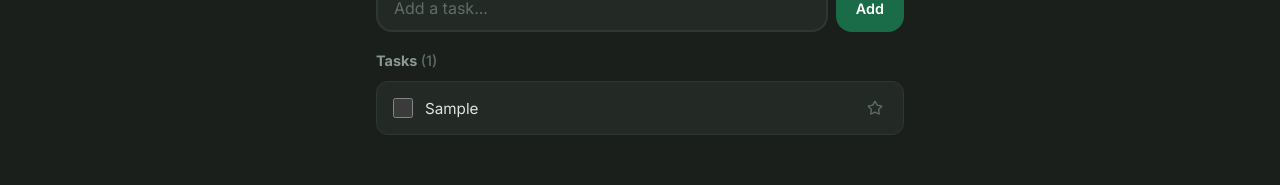
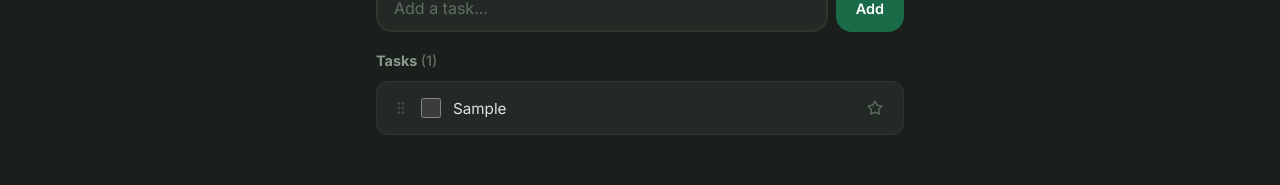
Before and after one commit to meduseld-io/lembas, a React (Vite) app in the folder frontend/: page / in a window 1280 px wide. Both pictures are taken after typing "Sample" into the empty fields and a click on the button "Add". Shown: the part 137-322 px from the top of the page. Built offline with nearby package versions, Linux system fonts and the light colour scheme.

Commit message:
fix(frontend): Add drag handle for reliable touch drag and scroll
Replaced whole-row drag with a dedicated grip icon handle.
Only the handle has touch-action:none so the browser handles
scroll on the rest of the row. Updated HelpModal to describe
the new grip-based drag interaction.

```diff
--- a/frontend/src/HelpModal.jsx
+++ b/frontend/src/HelpModal.jsx
@@ -1,5 +1,5 @@
 import { useEffect } from 'react';
-import { Plus, Pencil, ArrowUpDown, Trash2, Star, CheckSquare, ShoppingBag, ListChecks, ShoppingCart } from 'lucide-react';
+import { Plus, Pencil, ArrowUpDown, Trash2, Star, CheckSquare, ShoppingBag, ListChecks, ShoppingCart, GripVertical } from 'lucide-react';
 import './HelpModal.css';
 
 export default function HelpModal({ onClose, mode }) {
@@ -49,7 +49,7 @@ export default function HelpModal({ onClose, mode }) {
               <div className="help-icon"><ArrowUpDown size={20} /></div>
               <div>
                 <p className="help-title">Reorder tasks</p>
-                <p>Press and hold a task to pick it up, then drag it to a new position.</p>
+                <p>Drag the <GripVertical size={14} style={{verticalAlign: 'middle'}} /> grip icon to pick up a task and move it to a new position.</p>
               </div>
             </div>
 
@@ -57,7 +57,7 @@ export default function HelpModal({ onClose, mode }) {
               <div className="help-icon"><Trash2 size={20} /></div>
               <div>
                 <p className="help-title">Delete tasks</p>
-                <p>While dragging, drop the task on the trash icon at the bottom. You can also clear all completed tasks at once.</p>
+                <p>Drag a task using the grip icon and drop it on the trash icon at the bottom. You can also clear all completed tasks at once.</p>
               </div>
             </div>
 
@@ -91,7 +91,7 @@ export default function HelpModal({ onClose, mode }) {
               <div className="help-icon"><ArrowUpDown size={20} /></div>
               <div>
                 <p className="help-title">Reorder items</p>
-                <p>Press and hold an item to pick it up, then drag it to a new position.</p>
+                <p>Drag the <GripVertical size={14} style={{verticalAlign: 'middle'}} /> grip icon to pick up an item and move it to a new position.</p>
               </div>
             </div>
 
@@ -99,7 +99,7 @@ export default function HelpModal({ onClose, mode }) {
               <div className="help-icon"><Trash2 size={20} /></div>
               <div>
                 <p className="help-title">Delete an item</p>
-                <p>While dragging, drop the item on the trash icon at the bottom. You can also delete from the edit screen.</p>
+                <p>Drag an item using the grip icon and drop it on the trash icon at the bottom. You can also delete from the edit screen.</p>
               </div>
             </div>
 
--- a/frontend/src/ItemRow.css
+++ b/frontend/src/ItemRow.css
@@ -22,6 +22,25 @@
 .item.dragging {
   box-shadow: var(--shadow-lg);
   border-color: var(--green-500);
+}
+
+.drag-handle {
+  display: flex;
+  align-items: center;
+  justify-content: center;
+  color: var(--text-muted);
+  cursor: grab;
+  padding: 4px 0;
+  flex-shrink: 0;
+  opacity: 0.5;
+  transition: opacity 0.15s, color 0.15s;
+}
+.drag-handle:hover {
+  opacity: 1;
+  color: var(--text-secondary);
+}
+.drag-handle:active {
+  cursor: grabbing;
 }
 
 .item input[type='checkbox'] {
--- a/frontend/src/ItemRow.jsx
+++ b/frontend/src/ItemRow.jsx
@@ -1,7 +1,7 @@
 import { useRef, useCallback } from 'react';
 import { useSortable } from '@dnd-kit/sortable';
 import { CSS } from '@dnd-kit/utilities';
-import { Star } from 'lucide-react';
+import { GripVertical, Star } from 'lucide-react';
 import './ItemRow.css';
 
 export default function ItemRow({ item, onCheck, onQty, onStar, starred, onTap, sortable = true }) {
@@ -28,20 +28,10 @@ export default function ItemRow({ item, onCheck, onQty, onStar, starred, onTap,
     zIndex: isDragging ? 50 : undefined,
   };
 
-  // Merge our tap detection with dnd-kit's listeners
-  const mergedListeners = sortable && listeners ? {
-    ...listeners,
-    onPointerDown: (e) => {
-      touchStart.current = { time: Date.now(), target: e.target };
-      touchMoved.current = false;
-      listeners.onPointerDown?.(e);
-    },
-  } : {
-    onPointerDown: (e) => {
-      touchStart.current = { time: Date.now(), target: e.target };
-      touchMoved.current = false;
-    },
-  };
+  function handlePointerDown(e) {
+    touchStart.current = { time: Date.now(), target: e.target };
+    touchMoved.current = false;
+  }
 
   function handlePointerMove() {
     touchMoved.current = true;
@@ -51,7 +41,7 @@ export default function ItemRow({ item, onCheck, onQty, onStar, starred, onTap,
     if (!touchMoved.current && touchStart.current && !isDragging) {
       const elapsed = Date.now() - touchStart.current.time;
       const t = touchStart.current.target;
-      const isInteractive = t.type === 'checkbox' || t.closest?.('.qty-controls') || t.closest?.('.item-actions');
+      const isInteractive = t.type === 'checkbox' || t.closest?.('.qty-controls') || t.closest?.('.item-actions') || t.closest?.('.drag-handle');
       if (elapsed < 250 && !isInteractive) {
         onTap();
       }
@@ -65,14 +55,15 @@ export default function ItemRow({ item, onCheck, onQty, onStar, starred, onTap,
       ref={setRef}
       style={style}
       {...attributes}
-      {...mergedListeners}
+      onPointerDown={handlePointerDown}
       onPointerMove={handlePointerMove}
       onPointerUp={handlePointerUp}
-      onClick={(e) => {
-        if (e.target.closest('.qty-controls') || e.target.closest('.item-actions') || e.target.type === 'checkbox') return;
-        // Desktop fallback - onPointerUp handles tap on mobile
-      }}
     >
+      {sortable && (
+        <div className="drag-handle" {...listeners} style={{ touchAction: 'none' }}>
+          <GripVertical size={16} />
+        </div>
+      )}
       <input
         type="checkbox"
         checked={item.checked}
--- a/frontend/src/ShoppingList.jsx
+++ b/frontend/src/ShoppingList.jsx
@@ -1,5 +1,5 @@
 import { useState, useRef, useMemo, useCallback } from 'react';
-import { DndContext, closestCenter, PointerSensor, TouchSensor, useSensor, useSensors } from '@dnd-kit/core';
+import { DndContext, closestCenter, PointerSensor, useSensor, useSensors } from '@dnd-kit/core';
 import { SortableContext, verticalListSortingStrategy, arrayMove } from '@dnd-kit/sortable';
 import { Trash2, ShoppingCart, Star as StarIcon } from 'lucide-react';
 import ItemRow from './ItemRow.jsx';
@@ -34,8 +34,7 @@ export default function ShoppingList({ items, setItems, addItem, regulars, toggl
   }, [inputVal, regulars]);
 
   const sensors = useSensors(
-    useSensor(PointerSensor, { activationConstraint: { distance: 5 } }),
-    useSensor(TouchSensor, { activationConstraint: { delay: 300, tolerance: 5 } })
+    useSensor(PointerSensor, { activationConstraint: { distance: 5 } })
   );
 
   function isPointerOverDelete() {
--- a/frontend/src/TodoItem.css
+++ b/frontend/src/TodoItem.css
@@ -7,12 +7,29 @@
   border: 1px solid var(--border);
   border-radius: var(--radius-sm);
   margin-bottom: 6px;
-  cursor: grab;
   user-select: none;
   transition: opacity 0.15s, box-shadow 0.15s;
 }
 .todo-item.dragging {
   box-shadow: var(--shadow-lg);
+}
+
+.todo-item .drag-handle {
+  display: flex;
+  align-items: center;
+  justify-content: center;
+  color: var(--text-muted);
+  cursor: grab;
+  padding: 4px 0;
+  flex-shrink: 0;
+  opacity: 0.5;
+  transition: opacity 0.15s, color 0.15s;
+}
+.todo-item .drag-handle:hover {
+  opacity: 1;
+  color: var(--text-secondary);
+}
+.todo-item .drag-handle:active {
   cursor: grabbing;
 }
 .todo-item.done {
--- a/frontend/src/TodoItem.jsx
+++ b/frontend/src/TodoItem.jsx
@@ -1,13 +1,10 @@
-import { useRef, useCallback } from 'react';
+import { useCallback } from 'react';
 import { useSortable } from '@dnd-kit/sortable';
 import { CSS } from '@dnd-kit/utilities';
-import { Star } from 'lucide-react';
+import { GripVertical, Star } from 'lucide-react';
 import './TodoItem.css';
 
 export default function TodoItem({ item, onToggle, onDelete, onStar, starred, sortable = true }) {
-  const touchStart = useRef(null);
-  const touchMoved = useRef(false);
-
   const {
     attributes,
     listeners,
@@ -28,23 +25,18 @@ export default function TodoItem({ item, onToggle, onDelete, onStar, starred, so
     zIndex: isDragging ? 50 : undefined,
   };
 
-  const mergedListeners = sortable && listeners ? {
-    ...listeners,
-    onPointerDown: (e) => {
-      touchStart.current = { time: Date.now() };
-      touchMoved.current = false;
-      listeners.onPointerDown?.(e);
-    },
-  } : {};
-
   return (
     <div
       className={`todo-item ${item.done ? 'done' : ''} ${isDragging ? 'dragging' : ''}`}
       ref={setRef}
       style={style}
       {...attributes}
-      {...mergedListeners}
     >
+      {sortable && (
+        <div className="drag-handle" {...listeners} style={{ touchAction: 'none' }}>
+          <GripVertical size={16} />
+        </div>
+      )}
       <input
         type="checkbox"
         checked={item.done}
--- a/frontend/src/TodoList.jsx
+++ b/frontend/src/TodoList.jsx
@@ -1,5 +1,5 @@
 import { useState, useRef, useMemo } from 'react';
-import { DndContext, closestCenter, PointerSensor, TouchSensor, useSensor, useSensors } from '@dnd-kit/core';
+import { DndContext, closestCenter, PointerSensor, useSensor, useSensors } from '@dnd-kit/core';
 import { SortableContext, verticalListSortingStrategy, arrayMove } from '@dnd-kit/sortable';
 import { Trash2, ListChecks, Star as StarIcon } from 'lucide-react';
 import TodoItem from './TodoItem.jsx';
@@ -25,8 +25,7 @@ export default function TodoList({ todos, setTodos, regulars, toggleRegular, isR
   }, [inputVal, regulars]);
 
   const sensors = useSensors(
-    useSensor(PointerSensor, { activationConstraint: { distance: 5 } }),
-    useSensor(TouchSensor, { activationConstraint: { delay: 300, tolerance: 5 } })
+    useSensor(PointerSensor, { activationConstraint: { distance: 5 } })
   );
 
   function isPointerOverDelete() {
```
